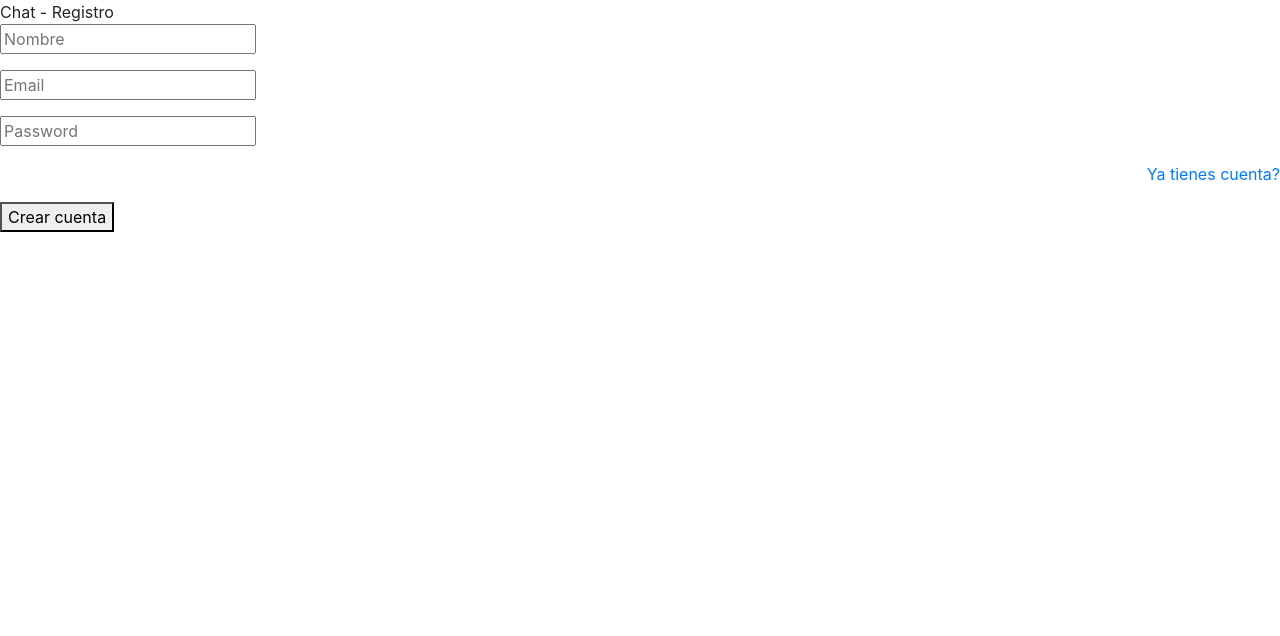
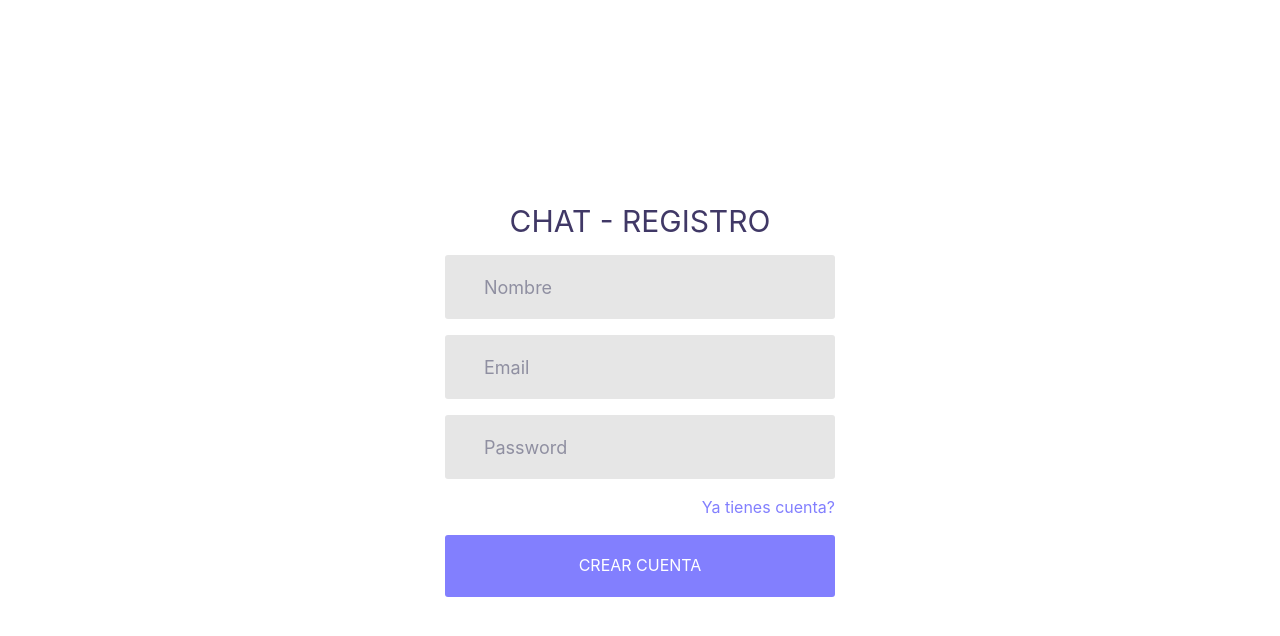
Before and after one commit to HiVladius/chat_general, a React (Create React App) app in the folder chat_socket/: page /auth/register in a window 1280 px wide. Shown: the top 636 px of the page. Built offline with nearby package versions, Linux system fonts and the light colour scheme.

Commit message:
Update react-router-dom version and refactor router components

```diff
--- a/chat_socket/package.json
+++ b/chat_socket/package.json
@@ -8,7 +8,7 @@
     "@testing-library/user-event": "^13.5.0",
     "react": "^18.2.0",
     "react-dom": "^18.2.0",
-    "react-router-dom": "^6.20.1",
+    "react-router-dom": "^5.2.0",
     "react-scripts": "5.0.1",
     "web-vitals": "^2.1.4"
   },
--- a/chat_socket/src/router/AppRouter.js
+++ b/chat_socket/src/router/AppRouter.js
@@ -1,28 +1,23 @@
 import React from "react";
-import { BrowserRouter, Routes, Route } from "react-router-dom";
-// import AuthRouter from "../router/AuthRouter";
+import { Router, Switch, Redirect, Route } from "react-router-dom";
+import AuthRouter from "../router/AuthRouter";
 import ChatPages from "../pages/ChatPages";
-import LoginPages from "../pages/LoginPages";
-import RegisterPages from "../pages/RegisterPages";
+import { createBrowserHistory } from "history";
 
-// import "../css/login-register.css";
+
+const history = createBrowserHistory();
 
 function AppRouter() {
   return (
-    <div className="limiter">
-      <div className="container-login100">
-        <div className="wrap-login100 p-t-50 p-b-90">
-          <BrowserRouter>
-            <Routes>
-              {/* <Route path="/auth" element={<AuthRouter />} /> */}
-              <Route path="/auth/login" element={<LoginPages />} />
-              <Route path="/auth/register" element={<RegisterPages />} />
-              <Route path="/" element={<ChatPages />} />
-            </Routes>
-          </BrowserRouter>
-        </div>
+   <Router history={history}>
+      <div>
+        <Switch>
+          <Route path="/auth" component={AuthRouter} />
+          <Route exact path="/" component={ChatPages} />
+          <Redirect to="/" />
+        </Switch>
       </div>
-    </div>
+   </Router>
   );
 }
 
--- a/chat_socket/src/router/AuthRouter.js
+++ b/chat_socket/src/router/AuthRouter.js
@@ -1,20 +1,31 @@
 //Switch ya no se usa en la version 6 de react-router-dom
 //Se remplaza por Routes
 
+// Funcional Component
+
 import React from "react";
-import {BrowserRouter, Route, Routes } from "react-router-dom";
+import { Route, Switch } from "react-router-dom";
 
 import LoginPages from "../pages/LoginPages";
 import RegisterPages from "../pages/RegisterPages";
+import { Redirect } from "react-router-dom/cjs/react-router-dom.min";
+
+import '../css/login-register.css'
 
 const AuthRouter = () => {
   return (
-    <BrowserRouter>
-      <Routes>
-        <Route path="/auth/login" element={<LoginPages />} />
-        <Route path="/auth/register" element={<RegisterPages />} />
-      </Routes>
-    </BrowserRouter>
+    <div className="liter">
+      <div className="container-login100">
+        <div className="wrap-login100 p-l-55 p-r-55 p-t-65 p-b-54">
+          <Switch>
+            <Route path="/auth/login" component={LoginPages} />
+            <Route path="/auth/register" component={RegisterPages} />
+
+            <Redirect to="/auth/login" />
+          </Switch>
+        </div>
+      </div>
+    </div>
   );
 };
 
```
Also changed, not shown: 1 other file (tests, documents, lock files or other folders).
